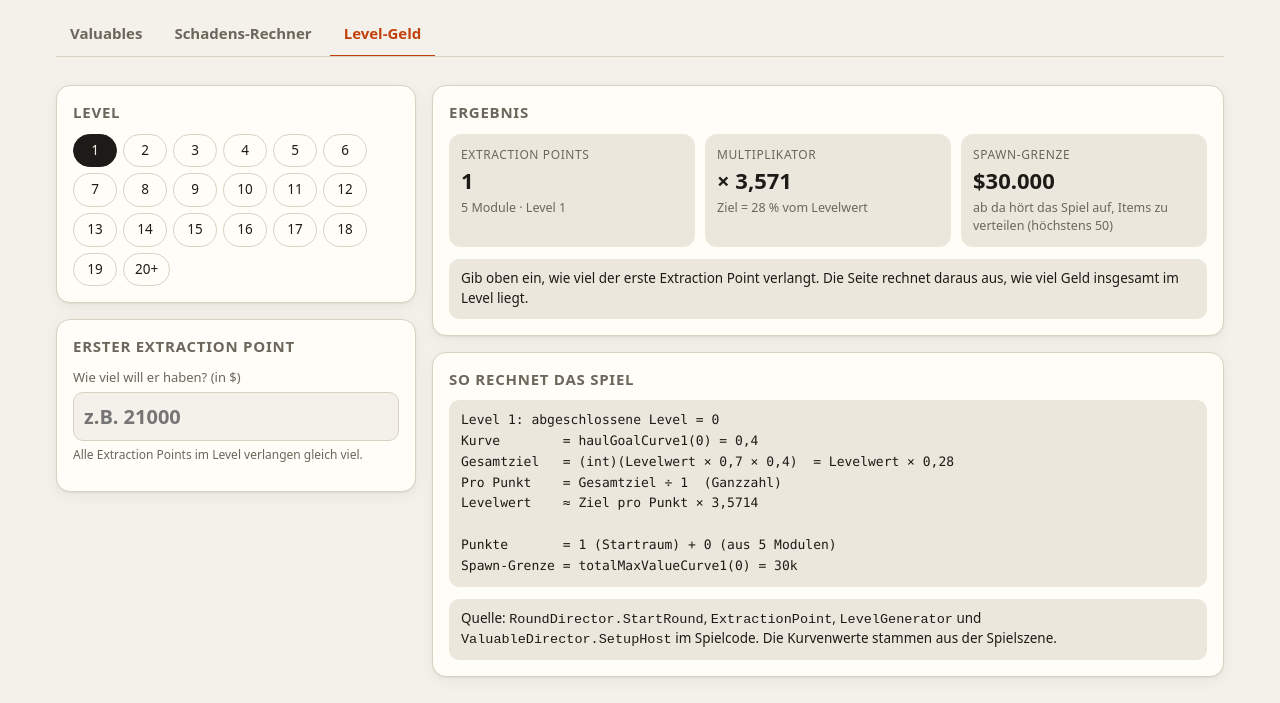
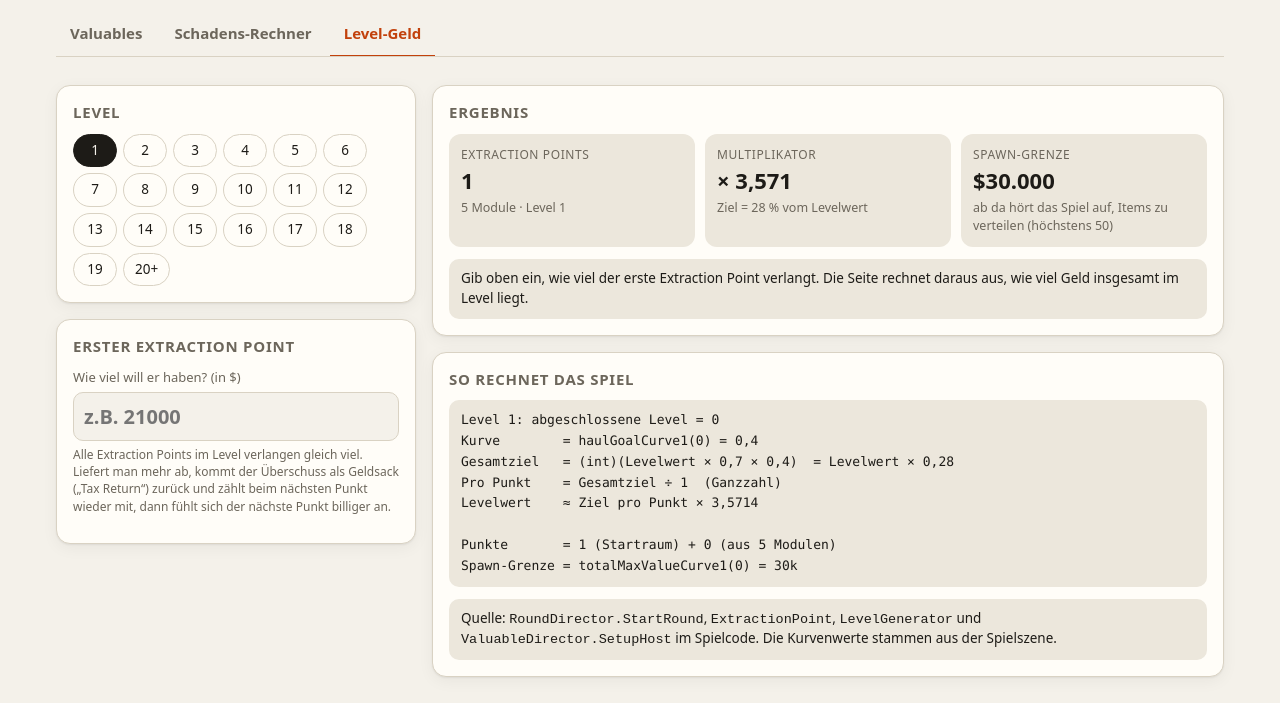
Before and after one commit to sentic0mm/rv, a plain HTML site: page index.html in a window 1280 px wide. Both pictures are taken after a click on the tab "Level-Geld". Shown: the part 97-800 px from the top of the page. Drawn offline with Linux system fonts and the light colour scheme.

Commit message:
Level-Geld: Hinweis auf den Tax-Return-Geldsack
Co-Authored-By: Claude Opus 5.5 <noreply@anthropic.com>

```diff
--- a/index.html
+++ b/index.html
@@ -366,7 +366,7 @@ Spieler      = 2,5 × Stufe × Masse   (Item schneller als 3 m/s)</div>
         <div class="field">
           <span>Wie viel will er haben? (in $)</span>
           <input id="lGoal" class="big-input" type="number" min="0" step="1" inputmode="numeric" placeholder="z.B. 21000">
-          <span class="hint">Alle Extraction Points im Level verlangen gleich viel.</span>
+          <span class="hint">Alle Extraction Points im Level verlangen gleich viel. Liefert man mehr ab, kommt der Überschuss als Geldsack („Tax Return“) zurück und zählt beim nächsten Punkt wieder mit, dann fühlt sich der nächste Punkt billiger an.</span>
         </div>
       </div>
     </div>
```
Also changed, not shown: template.html (+1 -1 lines).
